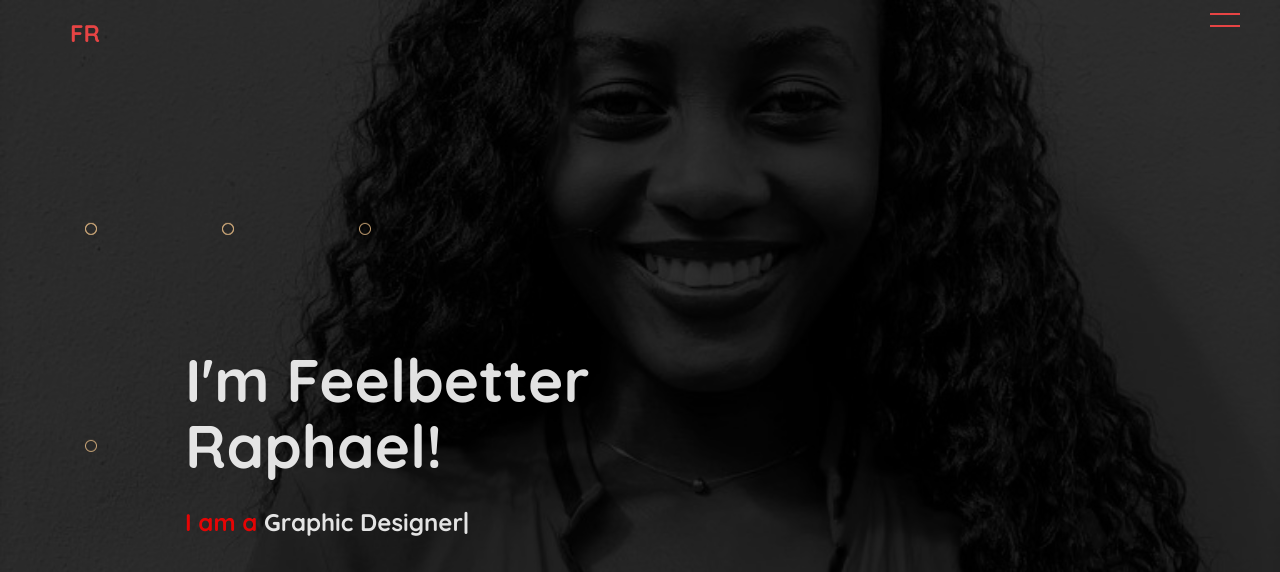
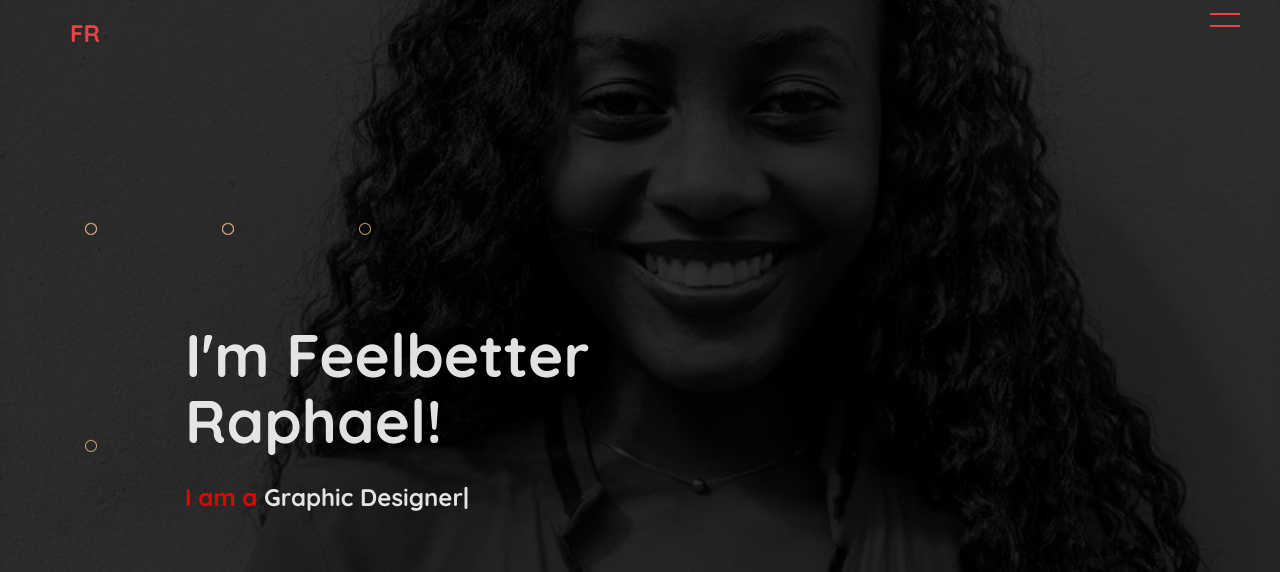
Before and after one commit to BetterR23/FEELBETTER-RAPHAEL, a plain HTML site: page index.html in a window 1280 px wide. Shown: the top 572 px of the page. Drawn offline with Linux system fonts and the light colour scheme.

Commit message:
Updated the landing page

```diff
--- a/css/style.css
+++ b/css/style.css
@@ -578,9 +578,7 @@ hr {
   }
 }
 
-.desc h2{
-  padding-top: 100px;
-}
+
 
 .post-entry .desc {
   padding: 2em;
--- a/index.html
+++ b/index.html
@@ -93,7 +93,7 @@
                         <div class="col-md-8 js-fullheight slider-text">
                            <div class="slider-text-inner">
                               <div class="desc">
-                                 <h2>I'm Feelbetter Raphael!</h2>
+                                 <h2 style="margin-top:50px ;">I'm Feelbetter Raphael!</h2>
                                  <h3>I am a
                                     <span id="typed-slide-1"></span>
                                     <span id="typed-strings-slide-1">
@@ -112,7 +112,7 @@
                         <div class="col-md-8 js-fullheight slider-text">
                            <div class="slider-text-inner">
                               <div class="desc">
-                                 <h2>I'm Feelbetter Raphael!</h2>
+                                 <h2 style="margin-top:50px ;">I'm Feelbetter Raphael!</h2>
                                  <h3>I am a
                                     <span id="typed-slide-2"></span>
                                     <span id="typed-strings-slide-2">
```
